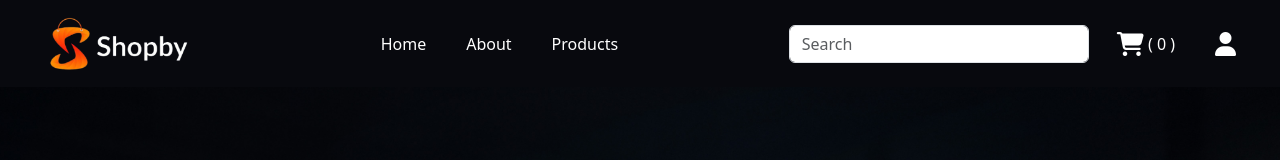
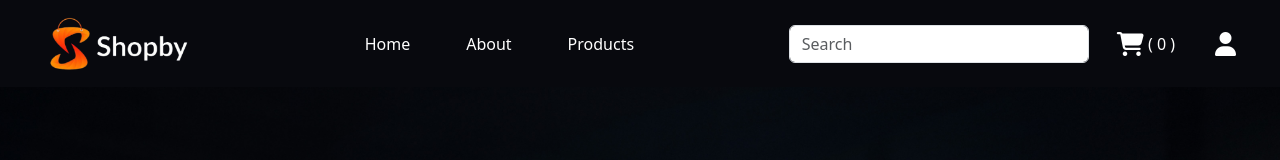
Before and after one commit to revanth2024/camera-ecommerce, a React (Create React App) app: page / in a window 1280 px wide. Shown: the top 160 px of the page. Built offline with nearby package versions, Linux system fonts and the light colour scheme.

Commit message:
final commit

```diff
--- a/src/App.js
+++ b/src/App.js
@@ -1,5 +1,5 @@
 import React, { useEffect, useState } from "react";
-import { BrowserRouter, Routes, Route } from "react-router-dom";
+import { BrowserRouter as Router, Routes, Route } from "react-router-dom";
 import AOS from "aos";
 import "aos/dist/aos.css";
 import "./App.css";
@@ -21,7 +21,7 @@ function App() {
 
   return (
     <div className="App">
-      <BrowserRouter basename="/">
+      <Router>
         <Header cart={cart} />
         <Routes>
           <Route path="/" element={<Home />} />
@@ -35,8 +35,8 @@ function App() {
             element={<Cart cart={cart} setCart={setCart} />}
           />
         </Routes>
-      </BrowserRouter>
-      <Footer />
+        <Footer />
+      </Router>
     </div>
   );
 }
--- a/src/Header.jsx
+++ b/src/Header.jsx
@@ -11,7 +11,7 @@ export const Header = ({ cart }) => {
     <>
       <Navbar expand="lg" className="navbar" collapseOnSelect>
         <Container fluid>
-          <Navbar.Brand href="#">
+          <Navbar.Brand href="/">
             <img
               src={require("./images/logo.png")}
               className="logo"
@@ -21,21 +21,21 @@ export const Header = ({ cart }) => {
           <Navbar.Toggle aria-controls="navbarScroll" />
           <Navbar.Collapse id="navbarScroll">
             <Nav className="mx-auto my-2 my-lg-0" navbarScroll>
-              <Nav.Item>
+              <Nav.Link>
                 <Link to="/" className="navlink">
                   Home
                 </Link>
-              </Nav.Item>
-              <Nav.Item>
+              </Nav.Link>
+              <Nav.Link>
                 <Link to="/about" className="navlink">
                   About
                 </Link>
-              </Nav.Item>
-              <Nav.Item>
+              </Nav.Link>
+              <Nav.Link>
                 <Link to="/products" className="navlink">
                   Products
                 </Link>
-              </Nav.Item>
+              </Nav.Link>
             </Nav>
             <Form className="d-flex align-items-center justify-content-center">
               <Form.Control
@@ -45,7 +45,7 @@ export const Header = ({ cart }) => {
                 className="me-2"
                 aria-label="Search"
               />
-              <Nav.Link href="#action4">
+              <Nav.Link href="/cart">
                 <Link to="/cart" className="navlink navlink-icon">
                   <i class="fa-solid fa-cart-shopping fa-xl"></i> ({" "}
                   {cart.length} ){" "}
```
Also changed, not shown: 1 other file (tests, documents, lock files or other folders).
